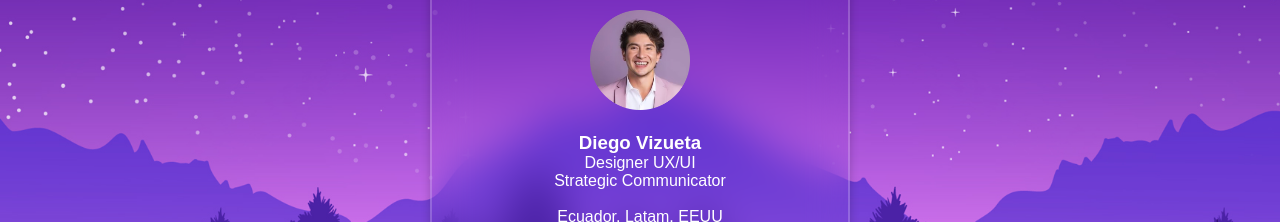
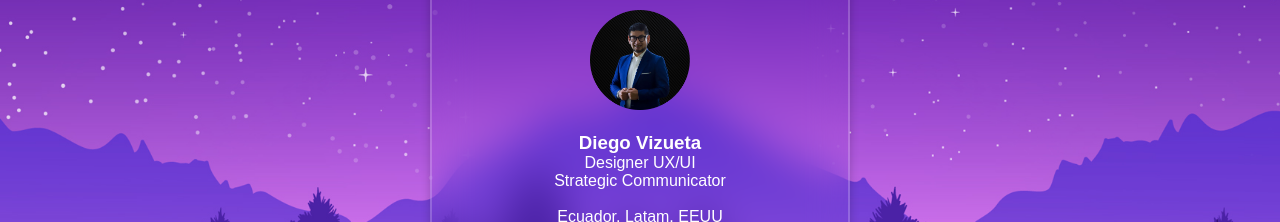
Before and after one commit to Diego-vizueta/contacts, a plain HTML site: page index.html in a window 1280 px wide. Shown: the part 167-389 px from the top of the page. Drawn offline with nearby package versions, Linux system fonts and the light colour scheme.

Commit message:
Update index.html

```diff
--- a/index.html
+++ b/index.html
@@ -28,7 +28,7 @@
             <h1>Contáctanos</h1>
             <BR>
             <div style="text-align: center;">
-                <img src="diego.png" height="100px" >
+                <img src="diego1.png" height="100px" >
         </div>
         <div style="text-align: center;">
 
```
